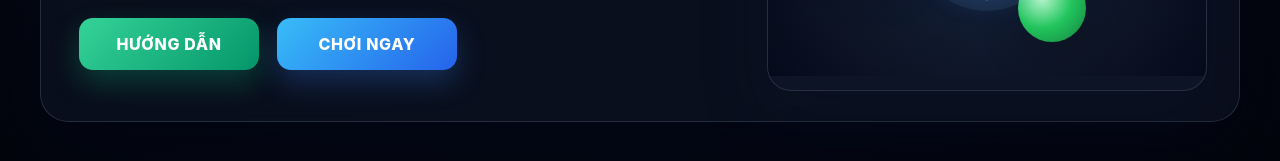
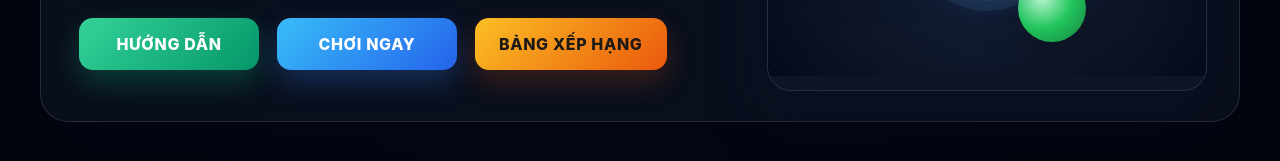
Before and after one commit to GARYYOUNGMAN/fruit-clash-CV, a plain HTML site: page index.html in a window 1280 px wide. Shown: the part 513-674 px from the top of the page. Drawn offline with Linux system fonts and the light colour scheme.

Commit message:
index_FINAL_CHANGE_SUBMISSION

```diff
--- a/index.html
+++ b/index.html
@@ -29,6 +29,7 @@
           <div class="button-group">
             <a href="tutorial.html" class="btn btn-primary">HƯỚNG DẪN</a>
             <a href="game.html" class="btn btn-secondary">CHƠI NGAY</a>
+            <a href="leaderboard.html" class="btn btn-leaderboard">BẢNG XẾP HẠNG</a>
           </div>
         </div>
 
```
